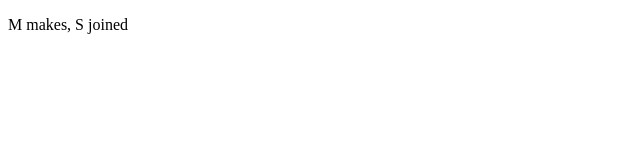
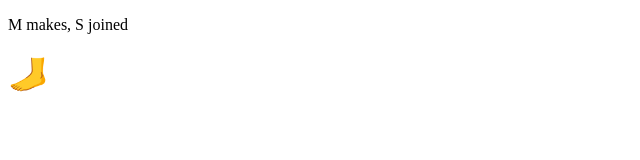
Before and after one commit to smplcod/m_makes_s_joined, a plain HTML site: page index.html in a window 1280 px wide. Shown: the full height of the page, 0-640 px from the left. Drawn offline with Linux system fonts and the light colour scheme.

Commit message:
Adding feet to mainpage in h1 section

```diff
--- a/index.html
+++ b/index.html
@@ -8,5 +8,6 @@
   </head>
   <body>
     <p>M makes, S joined</p>
+    <h1>🦶</h1>
   </body>
 </html>
```
